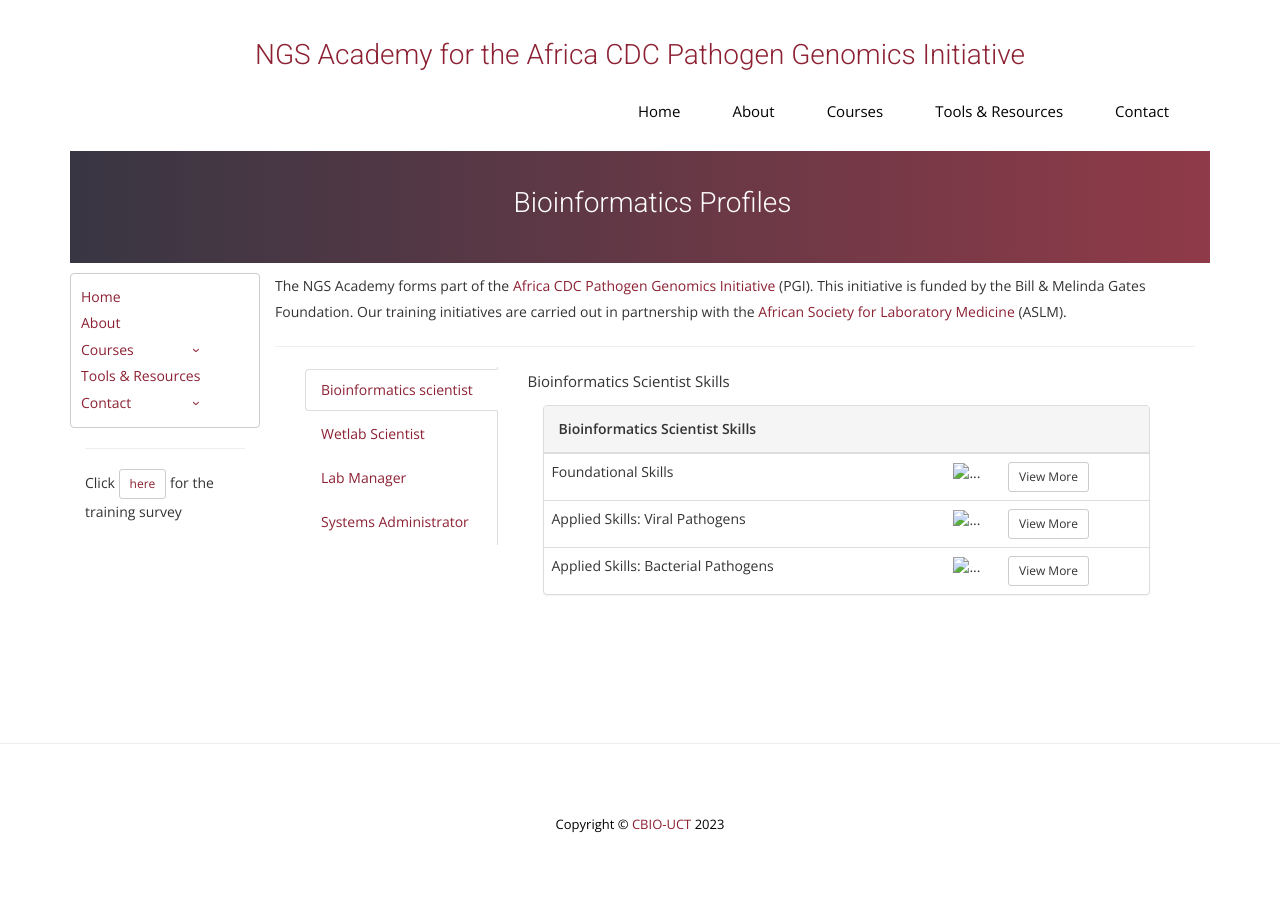
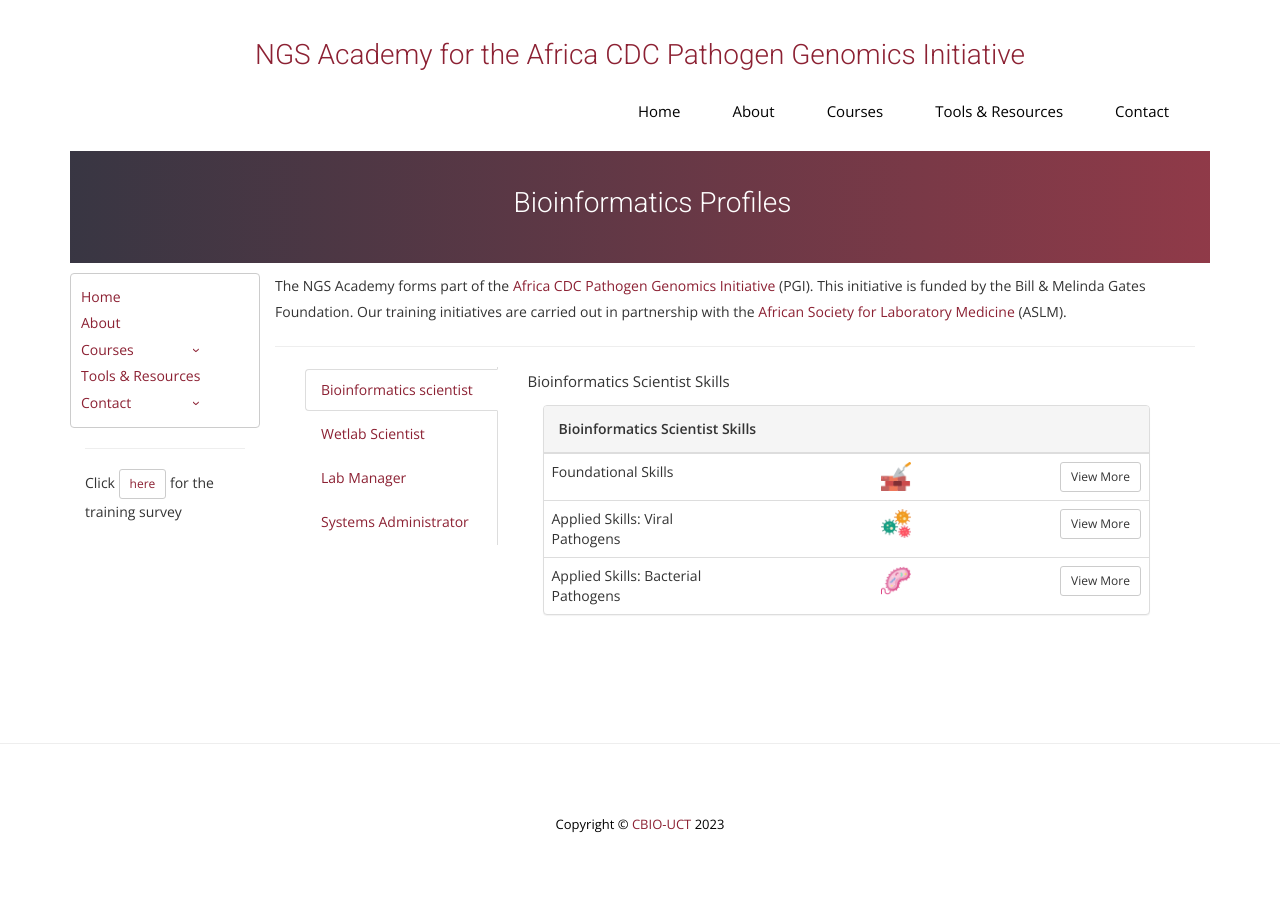
Before and after one commit to uct-cbio/ngs-academy, a Jekyll site: the page built from profiles0004.html, in a window 1280 px wide. Built offline with Jekyll 4.4.1, drawn with Linux system fonts in a browser that asks for light colours; nearby versions of some CDN libraries; some web fonts are replaced; library files that are not in the unit come from our copies; comment, search, counter and statistics services are not loaded.

Commit message:
updated image links

```diff
--- a/profiles0004.html
+++ b/profiles0004.html
@@ -87,7 +87,7 @@
         <tr data-toggle="collapse" id="table1" data-target=".table1">
           <td>Foundational Skills</td>
           <td></td>
-          <td class="text-center"><img alt="..." width="10%" src="{{ site.baseurl }}img/brickwall_1.png" /></td>
+          <td class="text-center"><img alt="..." width="10%" src="/ngs-academy/img/brickwall_1.png" /></td>
           <td><button class="btn btn-default btn-sm"> View More</button></td>
           <!--
           <td></td>
@@ -145,7 +145,7 @@
         <tr data-toggle="collapse" id="table2" data-target=".table2">
           <td>Applied Skills: Viral Pathogens</td>
           <td></td>
-        <td class="text-center"> <img alt="..." width="10%" src="{{ site.baseurl }}img/virus_1.png" /></td>
+        <td class="text-center"> <img alt="..." width="10%" src="/ngs-academy/img/virus_1.png" /></td>
           <td><button class="btn btn-default btn-sm"> View More</button></td>
           <!--
           <td></td>
@@ -203,7 +203,7 @@
         <tr data-toggle="collapse" id="table3" data-target=".table3">
           <td>Applied Skills: Bacterial Pathogens</td>
           <td></td>
-          <td class="text-center"><img alt="..." width="10%" src="{{ site.baseurl }}img/bacteria_1.png" /></td>
+          <td class="text-center"><img alt="..." width="10%" src="/ngs-academy/img/bacteria_1.png" /></td>
           <td><button class="btn btn-default btn-sm"> View More</button></td>
           <!--
           <td></td>
```
